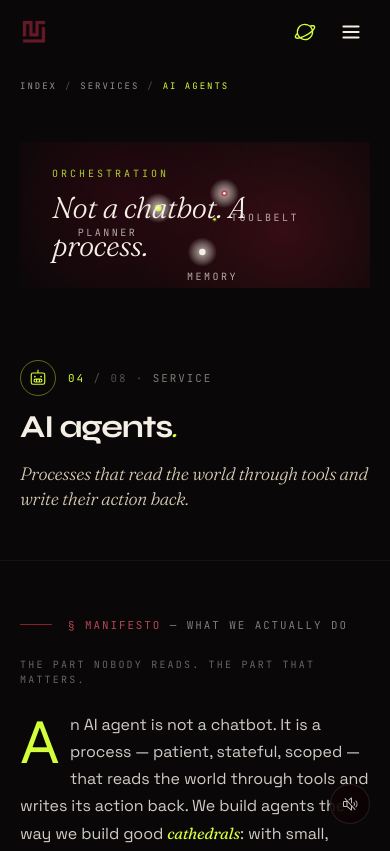
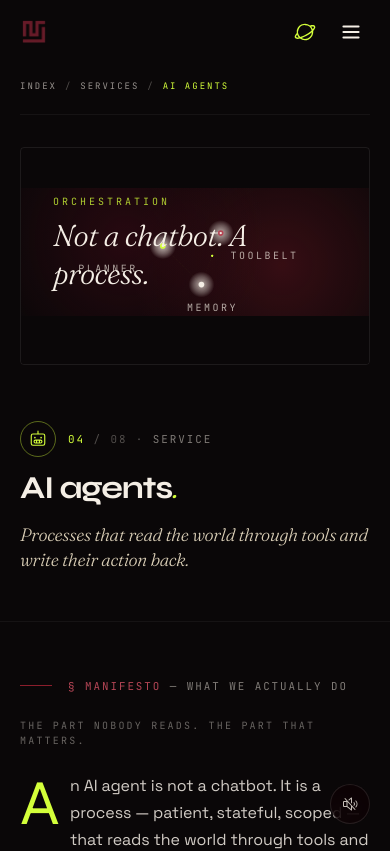
Before and after one commit to Mutombe/bitstudio, a React (Vite) app in the folder frontend/: page /services/ai-agents in a window 390 px wide. Shown: the top 851 px of the page. Built offline with nearby package versions, Linux system fonts and the light colour scheme.

Commit message:
Bit Studio service detail: free the hero artifact — bigger breadcrumb-to-hero gap (pb-5 mb-8 + hairline divider), hero frame mb-10/14 + visible border, inner pad pt-10 pb-12 mobile, title section pt reduced since hero has its own mb

```diff
--- a/frontend/src/pages/ServiceDetail.jsx
+++ b/frontend/src/pages/ServiceDetail.jsx
@@ -99,9 +99,10 @@ export default function ServiceDetail() {
       {/* ─── Hero ─── */}
       <section className="relative pt-20 md:pt-24">
         <div className="max-w-[1280px] mx-auto px-5 md:px-10">
-          {/* Breadcrumb — lives OUTSIDE the hero frame so it never collides
-              with the SVG animation's internal labels on mobile */}
-          <div className="mb-4 md:mb-5">
+          {/* Breadcrumb — lives OUTSIDE the hero frame. Generous bottom margin
+              + a hairline divider so there's a crisp visual break between the
+              breadcrumb and the artifact below. */}
+          <div className="pb-5 md:pb-6 mb-8 md:mb-10 border-b border-white/5">
             <div className="flex items-center gap-2 md:gap-3 font-mono text-[9px] md:text-[10px] tracking-[0.22em] uppercase text-bone-100/60 flex-wrap">
               <Link to="/" {...hover} className="hover-line">Index</Link>
               <span className="text-bone-100/30">/</span>
@@ -113,19 +114,20 @@ export default function ServiceDetail() {
 
           {/* Hero frame — the generative animation lives INSIDE this frame with
               explicit top/bottom padding so its content never touches the edges
-              (or gets occluded by the bottom seam). */}
-          <div className="relative w-full aspect-[16/10] sm:aspect-[4/3] md:aspect-[16/9] md:min-h-[480px] overflow-hidden rounded-sm">
+              (or gets occluded by the bottom seam). Mb gives room below before
+              the title section begins. */}
+          <div className="relative w-full aspect-[16/10] sm:aspect-[4/3] md:aspect-[16/9] md:min-h-[480px] overflow-hidden rounded-sm mb-10 md:mb-14 border border-white/8">
             {/* Inner padded stage — gives the SVG artifact breathing room on
                 top + bottom. The animation component fills this inner box. */}
-            <div className="absolute inset-0 pt-8 pb-10 md:pt-10 md:pb-14 lg:pt-14 lg:pb-16">
+            <div className="absolute inset-0 pt-10 pb-12 md:pt-12 md:pb-14 lg:pt-14 lg:pb-16">
               <div className="relative w-full h-full">
                 <ServiceHero type={service.heroType} />
               </div>
             </div>
 
-            {/* Hero bottom seam — slimmer on mobile so it doesn't eat the animation */}
+            {/* Hero bottom seam — slim on mobile, cleanly separates the frame */}
             <div
-              className="absolute left-0 right-0 bottom-0 h-8 md:h-20 pointer-events-none"
+              className="absolute left-0 right-0 bottom-0 h-6 md:h-16 pointer-events-none"
               style={{ background: "linear-gradient(180deg, transparent, var(--color-ink))" }}
             />
           </div>
@@ -133,7 +135,7 @@ export default function ServiceDetail() {
       </section>
 
       {/* ─── Title + tagline ─── */}
-      <section className="relative pt-8 pb-12 md:pt-10 md:pb-16">
+      <section className="relative pt-4 pb-12 md:pt-6 md:pb-16">
         <div className="max-w-[1280px] mx-auto px-5 md:px-10">
           <motion.div
             initial={{ opacity: 0, y: 20 }}
```
